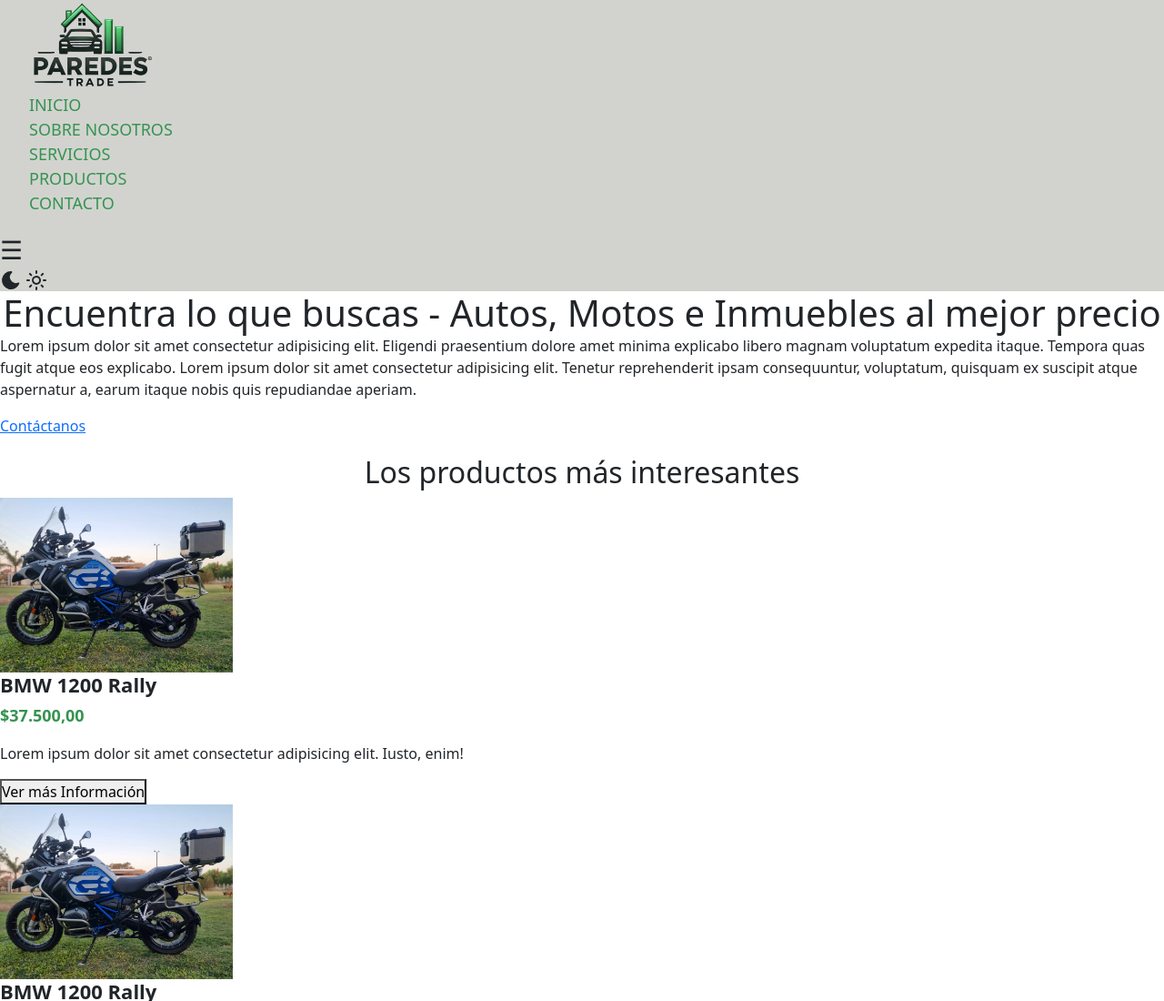
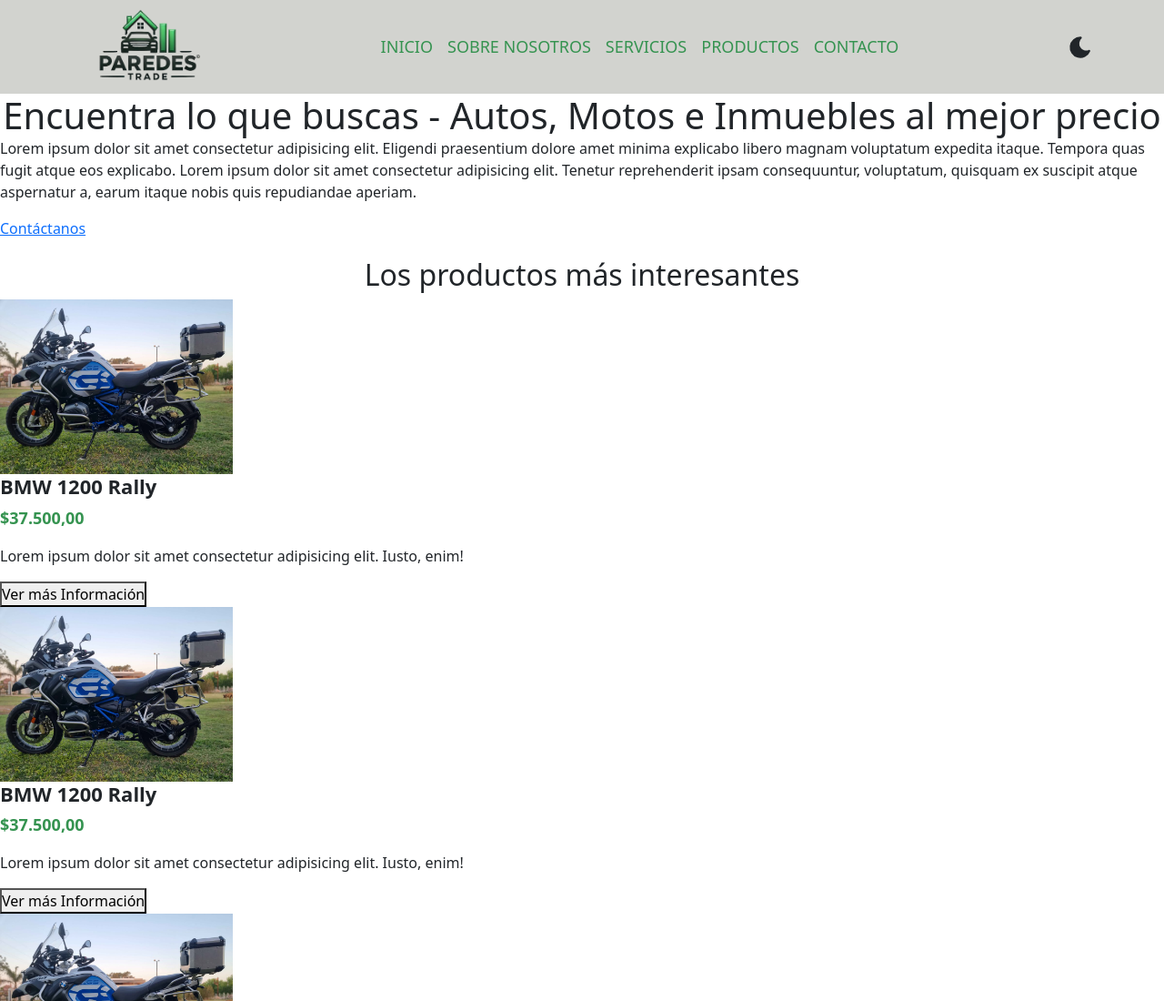
Before and after one commit to GenaroParedes/ParedesTrade, a plain HTML site: page index.html in a window 1280 px wide. Shown: the top 1100 px of the page at 91% size. Drawn offline with nearby package versions, Linux system fonts and the light colour scheme.

Commit message:
Pagina index con header adaptado a todas las vistas

```diff
--- a/css/style.css
+++ b/css/style.css
@@ -35,8 +35,13 @@
     background-color: var(--Gris-claro);
 }
 
+.header-logo {
+    width: 163px;
+    height: 87px;
+}
+
 .header-logo a img{
-    width: 15%;
+    width: 100%;
 }
 
 /* Estilos navegaciones de Header y Footer */
--- a/index.html
+++ b/index.html
@@ -15,12 +15,14 @@
 <body>
     <!--Header-->
     <header class="header">
-        <div class="contenedor contenido-header">
+        <div class="container d-flex align-items-center justify-content-between p-2">
+            <!-- Logo -->
             <div class="header-logo">
                 <a href="index.html"><img src="./assets/images/LogoOpcion2.png" alt="Logo Paredes Trade"></a>
             </div>
-            <nav class="navegacion">
-                <ul>
+            <!-- Navegación -->
+            <nav class="navegacion d-none d-xl-block flex-grow-1">
+                <ul class="d-flex justify-content-center gap-3 p-0 m-0">
                     <li><a href="#">Inicio</a></li>
                     <li><a href="./pages/sobreNosotros.html">Sobre Nosotros</a></li>
                     <li><a href="./pages/servicios.html">Servicios</a></li>
@@ -28,26 +30,15 @@
                     <li><a href="./pages/contacto.html">Contacto</a></li>
                 </ul>
             </nav>
-            <div>
-                <div class="menu-icon">
-                    &#9776;
-                </div>
-                <svg xmlns="http://www.w3.org/2000/svg" viewBox="0 0 24 24" fill="currentColor" width="24" height="24">
-                    <path d="M12 1.992a10 10 0 1 0 9.236 13.838c.341 -.82 -.476 -1.644 -1.298 -1.31a6.5 6.5 0 0 1 -6.864 -10.787l.077 -.08c.551 -.63 .113 -1.653 -.758 -1.653h-.266l-.068 -.006l-.06 -.002z"></path>
-                </svg>
-                <svg xmlns="http://www.w3.org/2000/svg" viewBox="0 0 24 24" fill="none" stroke="currentColor" stroke-linecap="round" stroke-linejoin="round" width="24" height="24" stroke-width="2">
-                    <path d="M14.828 14.828a4 4 0 1 0 -5.656 -5.656a4 4 0 0 0 5.656 5.656z"></path>
-                    <path d="M6.343 17.657l-1.414 1.414"></path>
-                    <path d="M6.343 6.343l-1.414 -1.414"></path>
-                    <path d="M17.657 6.343l1.414 -1.414"></path>
-                    <path d="M17.657 17.657l1.414 1.414"></path>
-                    <path d="M4 12h-2"></path>
-                    <path d="M12 4v-2"></path>
-                    <path d="M20 12h2"></path>
-                    <path d="M12 20v2"></path>
+            <!-- Iconos derecha -->
+            <div class="d-flex align-items-center gap-3 gap-md-5 ms-2">
+                <div class="menu-icon d-xl-none">&#9776;</div>
+                <!-- Luna -->
+                <svg xmlns="http://www.w3.org/2000/svg" viewBox="0 0 24 24" fill="currentColor" width="28" height="28">
+                <path d="M12 1.992a10 10 0 1 0 9.236 13.838c.341 -.82 -.476 -1.644 -1.298 -1.31a6.5 6.5 0 0 1 -6.864 -10.787l.077 -.08c.551 -.63 .113 -1.653 -.758 -1.653h-.266l-.068 -.006l-.06 -.002z"></path>
                 </svg>
             </div>
-        </div> <!--Contenido Header-->
+        </div>
     </header>
     <!--Fin Header-->
 
```
